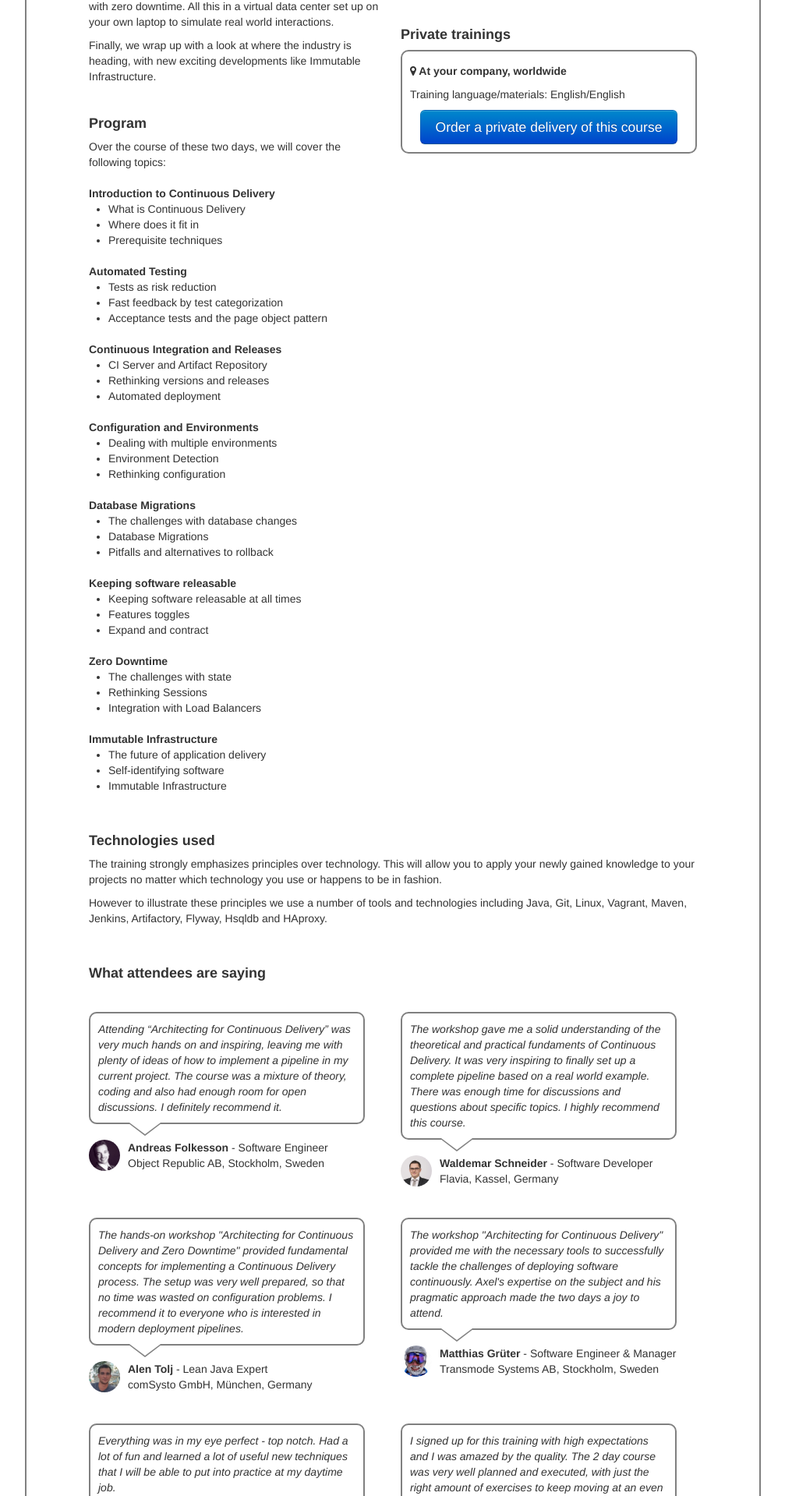
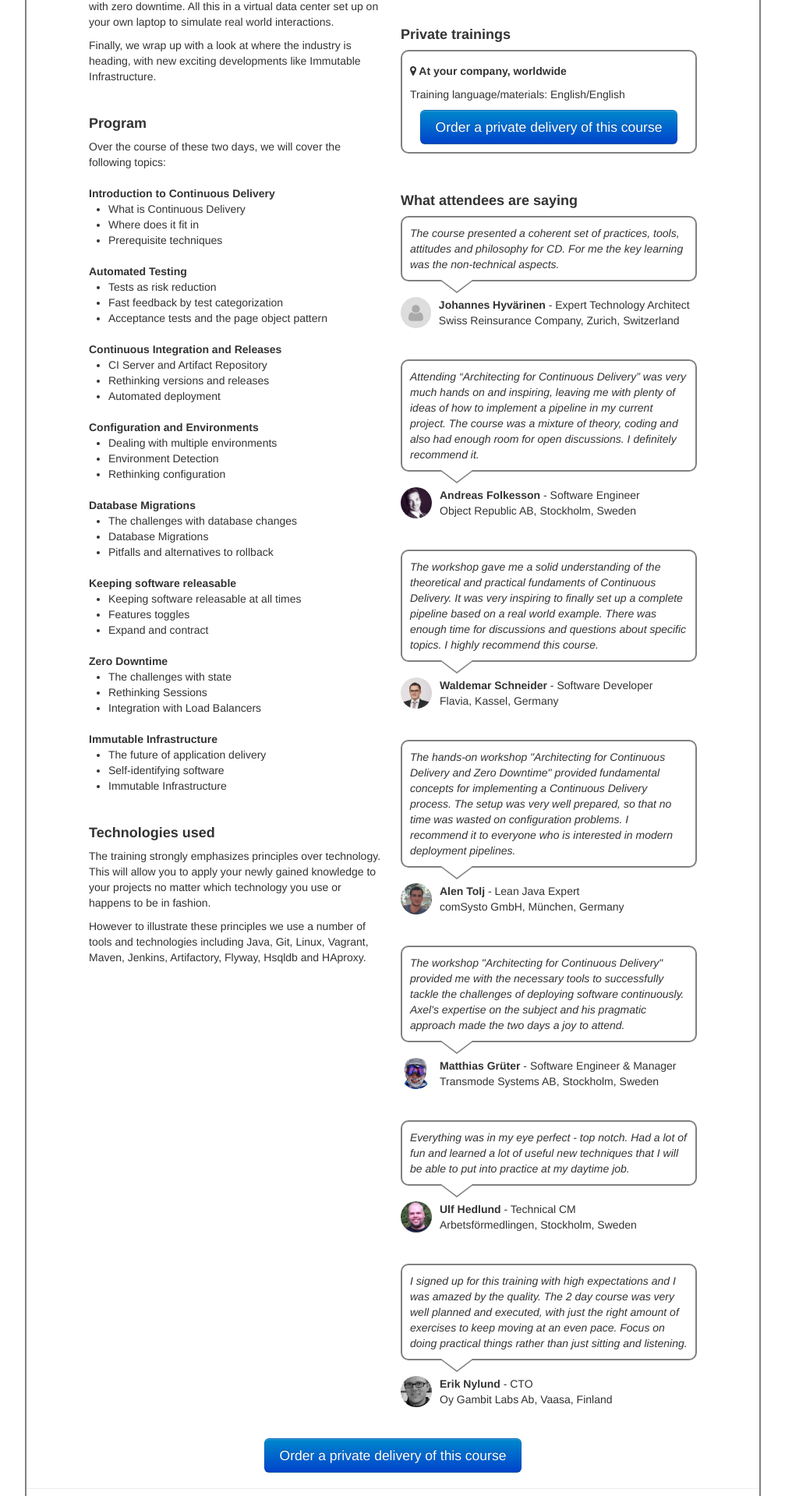
Before and after one commit to axelfontaine/axelfontaine.com, a Jekyll site: the page built from training/continuousdelivery.html, in a window 1280 px wide. Shown: the part 938-2857 px from the top of the page at 78% size, without its empty margins (136-1143 px from the left). Built offline with Jekyll 4.4.1, drawn with Linux system fonts in a browser that asks for light colours.

Commit message:
Updated testimonials

```diff
--- a/assets/axelfontaine.css
+++ b/assets/axelfontaine.css
@@ -212,7 +212,6 @@
 
 .bubble {
     position: relative;
-    width: 330px;
     background: #FFFFFF;
     border: #808080 solid 2px;
     -webkit-border-radius: 10px;
@@ -220,6 +219,7 @@
     border-radius: 10px;
     padding: 10px;
     font-style: italic;
+    clear: both;
 }
 
 .bubble:after {
--- a/training/continuousdelivery.html
+++ b/training/continuousdelivery.html
@@ -124,6 +124,13 @@ category: Training
                 <li>Self-identifying software</li>
                 <li>Immutable Infrastructure</li>
             </ul>
+
+            <p class="training-section-head">Technologies used</p>
+
+            <p>The training strongly emphasizes principles over technology. This will allow you to apply your newly gained knowledge
+                to your projects no matter which technology you use or happens to be in fashion.</p>
+            <p>However to illustrate these principles we use a number of tools and technologies including Java, Git, Linux, Vagrant,
+                Maven, Jenkins, Artifactory, Flyway, Hsqldb and HAproxy.</p>
         </div>
         <div class="span5">
             <p class="training-section-head">Upcoming public trainings</p>
@@ -158,31 +165,24 @@ category: Training
                        class="btn btn-large btn-primary">Order a private delivery of this course</a>
                 </div>
             </div>
-        </div>
-        <div class="span1"></div>
-    </div>
-    <div class="row">
-        <div class="span1"></div>
-        <div class="span10">
-            <p class="training-section-head">Technologies used</p>
-
-            <p>The training strongly emphasizes principles over technology. This will allow you to apply your newly gained knowledge
-            to your projects no matter which technology you use or happens to be in fashion.</p>
-            <p>However to illustrate these principles we use a number of tools and technologies including Java, Git, Linux, Vagrant,
-            Maven, Jenkins, Artifactory, Flyway, Hsqldb and HAproxy.</p>
-        </div>
-    </div>
-   <div id="testimonials" class="row">
-        <div class="span1"></div>
-        <div class="span11">
             <p class="training-section-head">What attendees are saying</p>
 
-            <p>&nbsp;</p>
-        </div>
-    </div>
-    <div class="row">
-        <div class="span1"></div>
-        <div class="span5">
+            <div class="quote">
+                <div class="bubble">
+                    The course presented a coherent set of practices, tools, attitudes
+                    and philosophy for CD. For me the key learning was the non-technical
+                    aspects.
+                </div>
+                <div class="attribution">
+                    <div>
+                        <i class="img-circle fa fa-user" style="font-size: 24px; padding: 8px 10px; margin-right: 10px; background-color: #dddddd; color: #aaaaaa"></i>
+                    </div>
+                    <div style="margin-right: -50px">
+                        <strong>Johannes Hyvärinen</strong> -
+                        Expert Technology Architect<br/>Swiss Reinsurance Company, Zurich, Switzerland
+                    </div>
+                </div>
+            </div>
             <div class="quote">
                 <div class="bubble">
                     Attending “Architecting for Continuous Delivery” was very much hands on and inspiring, leaving me
@@ -199,8 +199,6 @@ category: Training
                     </div>
                 </div>
             </div>
-        </div>
-        <div class="span5">
             <div class="quote">
                 <div class="bubble">
                     The workshop gave me a solid understanding of the theoretical and
@@ -219,11 +217,6 @@ category: Training
                     </div>
                 </div>
             </div>
-        </div>
-    </div>
-    <div class="row">
-        <div class="span1"></div>
-        <div class="span5">
             <div class="quote">
                 <div class="bubble">
                     The hands-on workshop "Architecting for Continuous Delivery and Zero Downtime" provided fundamental
@@ -242,8 +235,6 @@ category: Training
                     </div>
                 </div>
             </div>
-        </div>
-        <div class="span5">
             <div class="quote">
                 <div class="bubble">
                     The workshop "Architecting for Continuous Delivery" provided me with the
@@ -260,11 +251,6 @@ category: Training
                     </div>
                 </div>
             </div>
-        </div>
-    </div>
-    <div class="row">
-        <div class="span1"></div>
-        <div class="span5">
             <div class="quote">
                 <div class="bubble">
                     Everything was in my eye perfect - top notch. Had a lot of fun and
@@ -281,8 +267,6 @@ category: Training
                     </div>
                 </div>
             </div>
-        </div>
-        <div class="span5">
             <div class="quote">
                 <div class="bubble">
                     I signed up for this training with high expectations and I was amazed
@@ -302,6 +286,7 @@ category: Training
                 </div>
             </div>
         </div>
+        <div class="span1"></div>
     </div>
     <div class="row">
         <div class="span12">
```
